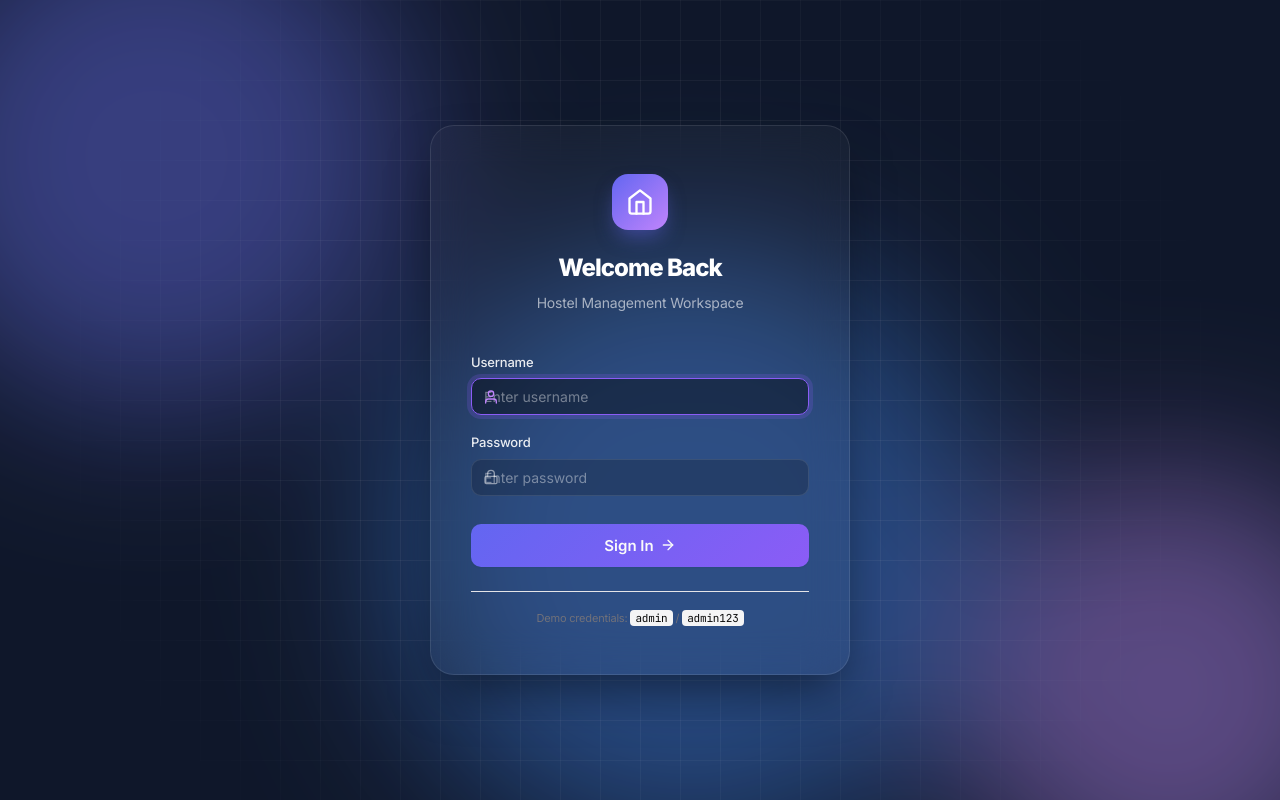
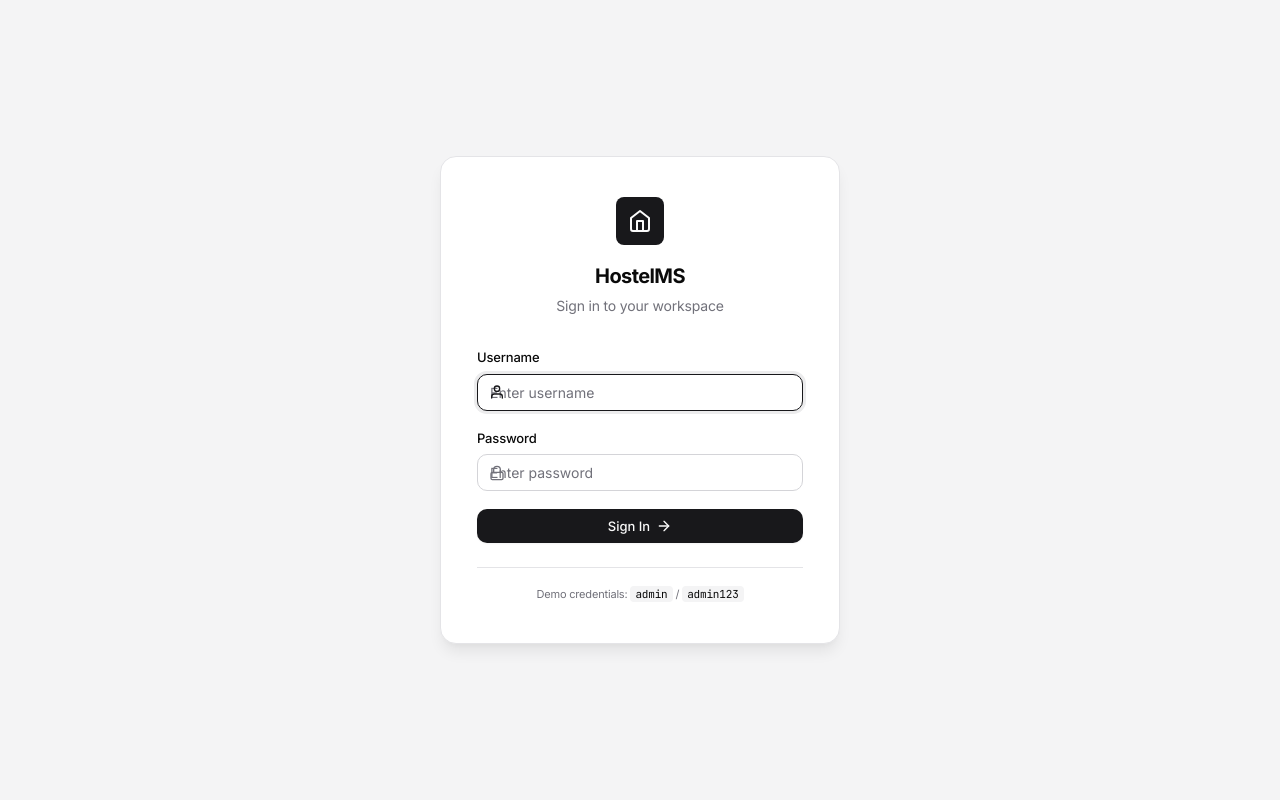
Before and after one commit to daman-04/Hotel_Management_System, a website: page public/index.html in a window 1280 px wide. Drawn offline with Linux system fonts and the light colour scheme.

Commit message:
Auto-sync update: Sun Apr 19 21:13:42 IST 2026

```diff
--- a/public/css/style.css
+++ b/public/css/style.css
@@ -99,116 +99,46 @@
   align-items: center;
   justify-content: center;
   min-height: 100vh;
-  position: relative;
-  overflow: hidden;
-  background: #0f172a;
+  background: var(--muted);
   padding: 24px;
 }
 
-/* Beautiful Animated Grid */
-.bg-grid {
-  position: absolute;
-  inset: 0;
-  background-size: 40px 40px;
-  background-image: linear-gradient(to right, rgba(255,255,255,0.05) 1px, transparent 1px),
-                    linear-gradient(to bottom, rgba(255,255,255,0.05) 1px, transparent 1px);
-  mask-image: radial-gradient(circle at center, black 40%, transparent 80%);
-  -webkit-mask-image: radial-gradient(circle at center, black 40%, transparent 80%);
-  z-index: 0;
-}
-
-/* Stunning Aurora Blobs */
-.bg-aurora {
-  position: absolute; inset: 0; z-index: 1; pointer-events: none;
-  filter: blur(80px); opacity: 0.7; mix-blend-mode: screen;
-}
-.aurora-blob {
-  position: absolute; border-radius: 50%; opacity: 0.6;
-}
-.aurora-1 { width: 500px; height: 500px; background: #6366f1; top: -100px; left: -100px; animation: float 20s infinite ease-in-out alternate; }
-.aurora-2 { width: 400px; height: 400px; background: #c084fc; bottom: -50px; right: -50px; animation: float 15s infinite ease-in-out alternate-reverse; }
-.aurora-3 { width: 600px; height: 600px; background: #3b82f6; top: 30%; left: 30%; animation: float 25s infinite ease-in-out alternate; }
-
-@keyframes float {
-  0% { transform: translate(0, 0) scale(1); }
-  100% { transform: translate(50px, 50px) scale(1.1); }
-}
-
 .login-card {
-  width: 100%; max-width: 420px; z-index: 10; position: relative;
+  width: 100%;
+  max-width: 400px;
 }
 
 .login-card-inner {
-  background: rgba(255, 255, 255, 0.03);
-  backdrop-filter: blur(20px);
-  -webkit-backdrop-filter: blur(20px);
-  border: 1px solid rgba(255, 255, 255, 0.1);
-  border-radius: 24px;
-  padding: 48px 40px;
-  box-shadow: 0 25px 50px -12px rgba(0,0,0,0.5);
-  animation: cardReveal 0.8s cubic-bezier(0.16, 1, 0.3, 1) forwards;
-  opacity: 0; transform: translateY(30px);
+  background: var(--card);
+  border: 1px solid var(--border);
+  border-radius: var(--radius-xl);
+  padding: 40px 36px;
+  box-shadow: var(--shadow-lg);
+  animation: cardReveal 0.5s var(--ease-out);
 }
 
 @keyframes cardReveal {
+  from { opacity: 0; transform: translateY(16px); }
   to { opacity: 1; transform: translateY(0); }
 }
 
-.login-brand { text-align: center; margin-bottom: 40px; }
+.login-brand { text-align: center; margin-bottom: 32px; }
 
 .login-brand .brand-mark {
-  width: 56px; height: 56px;
-  margin: 0 auto 20px;
-  background: linear-gradient(135deg, #6366f1, #c084fc);
-  border-radius: 16px;
+  width: 48px; height: 48px;
+  margin: 0 auto 16px;
+  background: var(--primary);
+  border-radius: var(--radius-md);
   display: flex; align-items: center; justify-content: center;
-  box-shadow: 0 10px 20px -5px rgba(99,102,241,0.5);
 }
-.login-brand .brand-mark.animate-float {
-  animation: gentleFloat 5s ease-in-out infinite;
+.login-brand .brand-mark svg { width: 24px; height: 24px; color: var(--primary-foreground); }
+
+.login-brand h1 {
+  font-size: 20px; font-weight: 700;
+  letter-spacing: -0.03em;
+  color: var(--foreground);
 }
-@keyframes gentleFloat {
-  0%, 100% { transform: translateY(0); }
-  50% { transform: translateY(-8px); }
-}
-
-.login-brand .brand-mark svg { width: 28px; height: 28px; color: #fff; }
-
-.login-brand h1 { font-size: 24px; font-weight: 800; letter-spacing: -0.04em; color: #fff; }
-.login-brand p { font-size: 14px; color: rgba(255,255,255,0.6); margin-top: 6px; }
-
-/* ── Form Elements (Login Only) ────────────────────────────────────────── */
-.login-wrapper .form-field label { color: rgba(255,255,255,0.9); }
-.login-wrapper .form-field input {
-  background: rgba(0,0,0,0.2);
-  border: 1px solid rgba(255,255,255,0.1);
-  color: #fff;
-  transition: all 0.25s ease;
-}
-.login-wrapper .form-field input:focus {
-  border-color: #8b5cf6;
-  background: rgba(0,0,0,0.4);
-  box-shadow: 0 0 0 4px rgba(139,92,246,0.2);
-}
-.login-wrapper .form-field input::placeholder { color: rgba(255,255,255,0.4); }
-.login-wrapper .input-wrapper .input-icon { color: rgba(255,255,255,0.5); }
-.login-wrapper .input-wrapper input:focus ~ .input-icon { color: #c084fc; }
-
-.login-wrapper .btn-primary {
-  background: linear-gradient(135deg, #6366f1, #8b5cf6);
-  border: none;
-  font-weight: 600;
-  padding: 12px 16px;
-  font-size: 15px;
-  margin-top: 10px;
-  transition: all 0.3s ease;
-}
-.login-wrapper .btn-primary:hover {
-  transform: translateY(-2px);
-  box-shadow: 0 10px 20px -5px rgba(139,92,246,0.5);
-  filter: brightness(1.1);
-}
-.login-hint code { background: rgba(0,0,0,0.3); color: #c084fc; }
+.login-brand p { font-size: 14px; color: var(--muted-foreground); margin-top: 4px; }
 
 /* ── Form Elements ─────────────────────────────────────────────────────── */
 .form-field { margin-bottom: 18px; }
--- a/public/index.html
+++ b/public/index.html
@@ -9,23 +9,17 @@
 </head>
 <body>
   <div class="login-wrapper">
-    <div class="bg-grid"></div>
-    <div class="bg-aurora">
-      <div class="aurora-blob aurora-1"></div>
-      <div class="aurora-blob aurora-2"></div>
-      <div class="aurora-blob aurora-3"></div>
-    </div>
     <div class="login-card">
       <div class="login-card-inner">
         <div class="login-brand">
-          <div class="brand-mark animate-float">
+          <div class="brand-mark">
             <svg xmlns="http://www.w3.org/2000/svg" viewBox="0 0 24 24" fill="none" stroke="currentColor" stroke-width="2" stroke-linecap="round" stroke-linejoin="round">
               <path d="M3 9l9-7 9 7v11a2 2 0 0 1-2 2H5a2 2 0 0 1-2-2z"/>
               <polyline points="9 22 9 12 15 12 15 22"/>
             </svg>
           </div>
-          <h1>Welcome Back</h1>
-          <p>Hostel Management Workspace</p>
+          <h1>HostelMS</h1>
+          <p>Sign in to your workspace</p>
         </div>
 
         <div id="loginError" class="login-error"></div>
```
Also changed, not shown: 1 other file.
